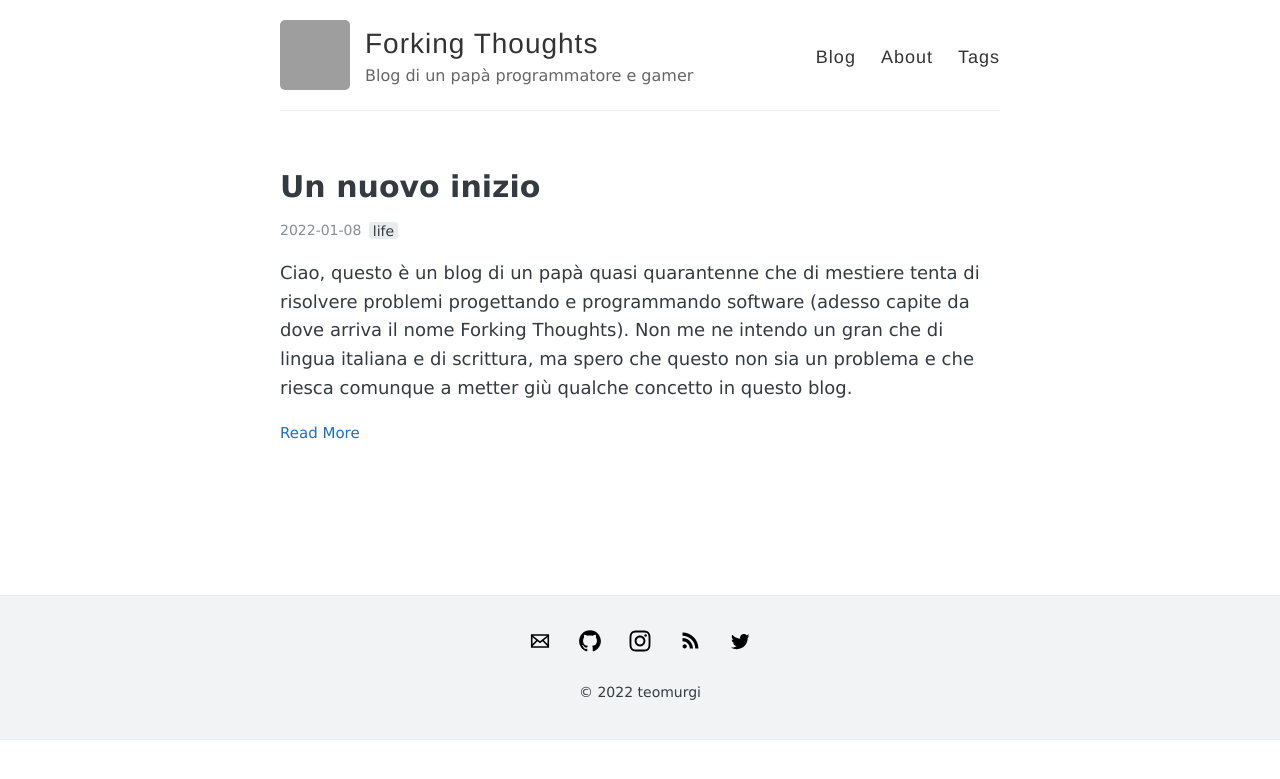
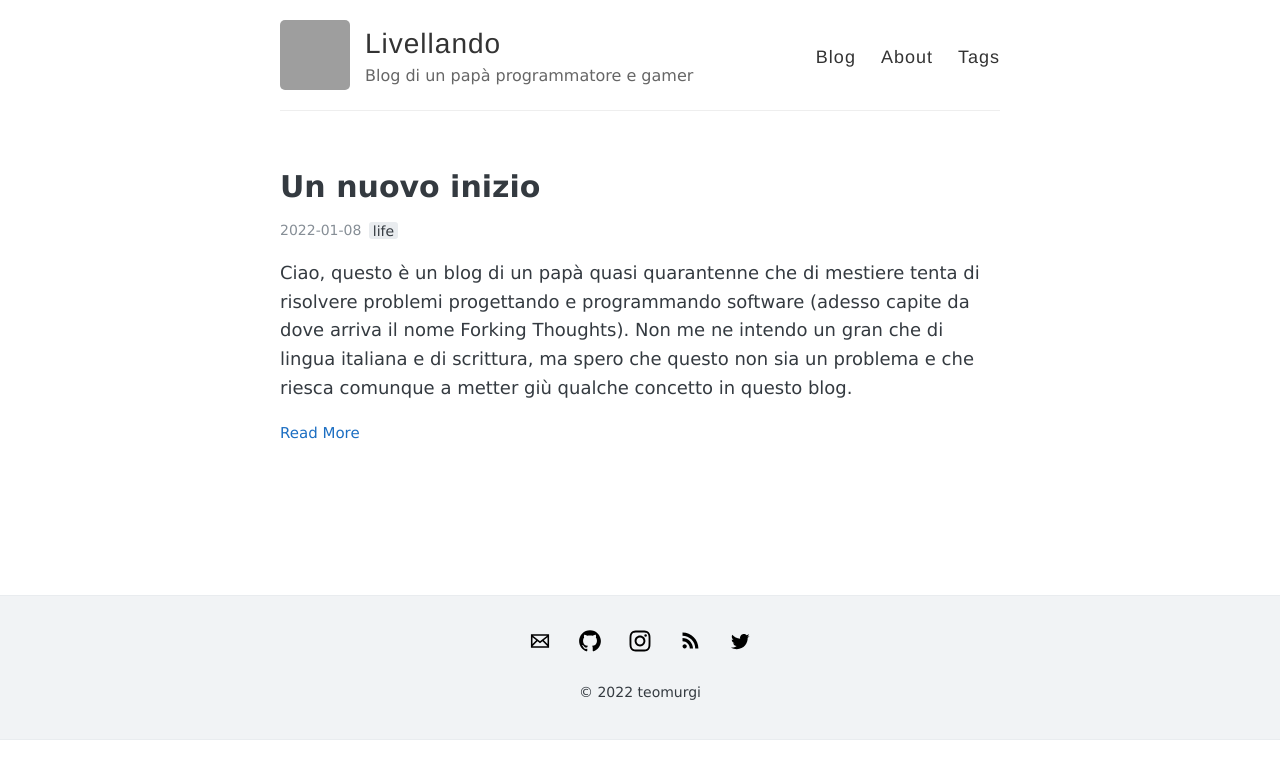
Before and after one commit to teomurgi/forkingthoughts, a Jekyll site: the page built from index.html, in a window 1280 px wide. Shown: the top 779 px of the page. Built offline with Jekyll 4.4.1, drawn with Linux system fonts in a browser that asks for light colours; the list of posts is cut into pages by our own code; grey boxes are pictures that could not be loaded.

Commit message:
changed blog name to Livellando

```diff
--- a/_config.yml
+++ b/_config.yml
@@ -3,7 +3,12 @@
 #
 
 # Name of your site (displayed in the header)
-name: Forking Thoughts
+name: Livellando
+
+# Author infos used in rss feed generation
+author:
+  name: Matteo Murgida
+  email: teomurgi@gmail.com
 
 # Short bio or description (displayed in the header)
 description: Blog di un papà programmatore e gamer
```
